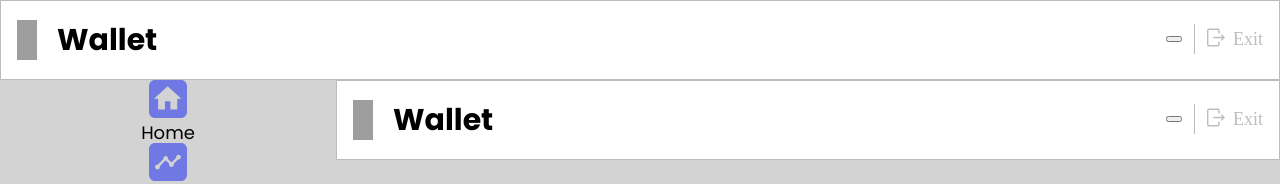
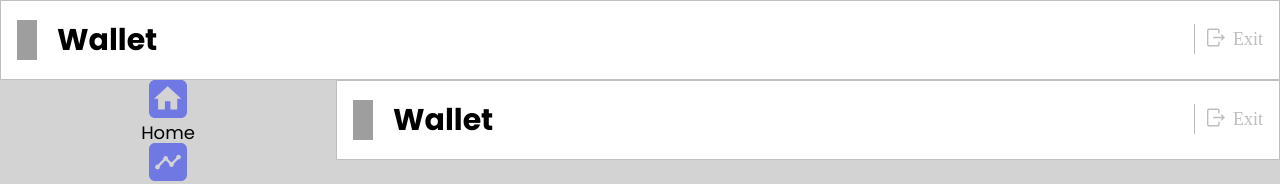
Before and after one commit to KrzysztofRozbicki/goit-wallet-grupa-03-frontend, a React (Vite) app: page /goit-wallet-grupa-03-frontend/header in a window 1280 px wide. Shown: the top 184 px of the page. Built offline with nearby package versions, Linux system fonts and the light colour scheme; grey boxes are pictures that could not be loaded; a web font is replaced by a local one.

Commit message:
feat header latest ver with selector

```diff
--- a/src/components/Header/Header.jsx
+++ b/src/components/Header/Header.jsx
@@ -1,27 +1,15 @@
-// Pojawia się, gdy użytkownik się zalogował
-
-// Podłączyć komponent ModalLogout z flagą global.isModalLogoutOpen i w zależności od niej jest ona zamknięta lub otwarta
-
-// Kliknięcie na "Wyloguj się" zmienia flagę w redux store: global.isModalLogoutOpen na true i modal wylogowania powinien się otworzyć
-
-// Nazwa jest pobierana selektorem z session.user.name i po prostu renderowana
-
-//po kliknieciu na ikone logout zmienia isModalLogoutOpen w redux na true
-//pobiera nazwe uzytkownika z redux i ja wyswietla
-
-import { Link } from 'react-router-dom';
-
 import css from './Header.module.css';
 import walletSVG from '../../assets/icons/wallet.svg';
 import closeSVG from '../../assets/icons/lo.svg';
 import { useSelector, useDispatch } from 'react-redux';
 import { openModalLogout } from '../../redux/global/globalSlice'
+import { selectUserName } from '../../redux/session/selectors';
 
 const Header = () => {
 
-  const user = useSelector(state => state.session.user);
+  const user = useSelector(selectUserName);
   const dispatch = useDispatch();
-  const shortUserName = user.name.length > 8 ? user.name.slice(0, 8) + '...' : user.name;
+  const shortUserName = user.length > 7 ? user.slice(0, 7) + '...' : user;
 
   const openModal = () => {
     dispatch(openModalLogout(true));
@@ -35,9 +23,7 @@ const Header = () => {
       <h2 className={css.title}>Wallet</h2>
         </div>
         <div className={css.logOutContainer}>
-          <span className={css.name}><button className={css.button} type="button">
-              {shortUserName}
-            </button></span>
+          <span className={css.name}>{shortUserName}</span>
           <div className={css.exit}>
             <img src={closeSVG} className={css.exitLogo} alt="logout logo" onClick={openModal} />
             <span className={css.exitText}>Exit</span>
--- a/src/components/Header/Header.module.css
+++ b/src/components/Header/Header.module.css
@@ -56,6 +56,7 @@
   display: flex;
   align-self: center;
   stroke: var(--color-logout-button);
+  cursor: pointer;
 }
 .exitText {
   visibility: hidden;
@@ -64,11 +65,6 @@
   font-weight: 400;
   font-size: 1px;
   margin-top: 4px;
-}
-.buton {
-  outline: none;
-  border: none;
-  color: transparent;
 }
 @media screen and (min-width: 768px) {
   .header {
```
